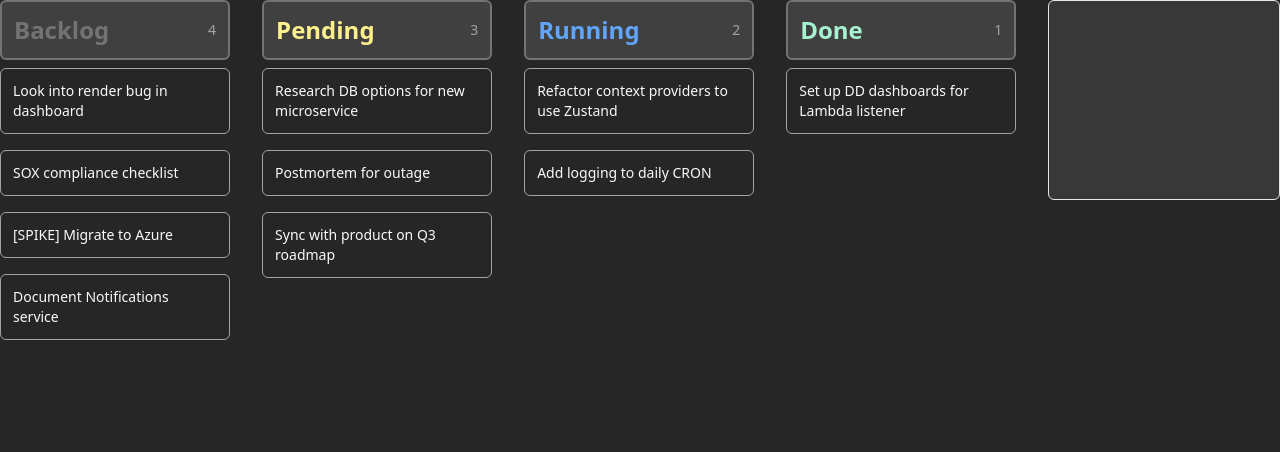
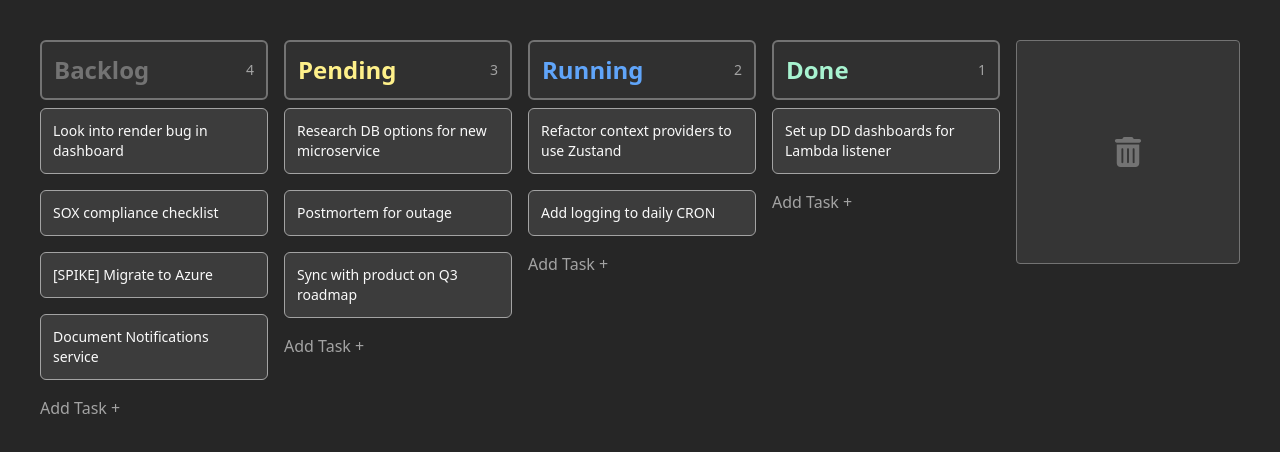
Before and after one commit to alhabib5565/explore_new, a React (Vite) app: page / in a window 1280 px wide. Shown: the top 452 px of the page. Built offline with nearby package versions, Linux system fonts and the light colour scheme.

Commit message:
done task manager

```diff
--- a/package.json
+++ b/package.json
@@ -12,7 +12,8 @@
   "dependencies": {
     "framer-motion": "^11.0.3",
     "react": "^18.2.0",
-    "react-dom": "^18.2.0"
+    "react-dom": "^18.2.0",
+    "react-icons": "^5.0.1"
   },
   "devDependencies": {
     "@types/react": "^18.2.55",
--- a/src/taskManager/TaskManager.tsx
+++ b/src/taskManager/TaskManager.tsx
@@ -1,10 +1,13 @@
 import { DragEvent, useState } from "react";
+import { motion } from "framer-motion";
+import { FaFire, FaTrashCan } from "react-icons/fa6";
 
 type TTask = {
   title: string;
   id: string;
   status: string;
 };
+
 type TColumn = {
   status: string;
   headingColor: string;
@@ -14,14 +17,15 @@ type TColumn = {
 };
 
 type TDeleteProps = Pick<TColumn, "setTask" | "tasks">;
+type TAddTaskPros = Pick<TColumn, "setTask" | "tasks" | "status">;
 
 const onDragStart = (event: DragEvent<HTMLElement>, task: TTask) => {
-  event.dataTransfer.setData("Task", task.id);
+  event.dataTransfer.setData("TaskId", task.id);
 };
 
 const TaskManager = () => {
   return (
-    <div className="min-h-screen w-full h-full bg-neutral-800 text-neutral-50">
+    <div className="min-h-screen w-full pt-10 px-10 h-full bg-neutral-800 text-neutral-50">
       <AllColumns />
     </div>
   );
@@ -30,7 +34,7 @@ const TaskManager = () => {
 const AllColumns = () => {
   const [tasks, setTasks] = useState(default_tasks);
   return (
-    <div className="flex justify-between gap-4 lg:gap-8">
+    <div className="flex justify-between gap-4 ">
       <SingleColumn
         tasks={tasks}
         setTask={setTasks}
@@ -64,33 +68,133 @@ const AllColumns = () => {
   );
 };
 
-const SingleColumn = ({ headingColor, tasks, title, status }: TColumn) => {
+const SingleColumn = ({
+  headingColor,
+  tasks,
+  title,
+  status,
+  setTask,
+}: TColumn) => {
+  const [active, setActive] = useState(false);
+
+  const onDragOver = (event: DragEvent<HTMLElement>) => {
+    event.preventDefault();
+    setActive(true);
+  };
+
+  const onDragLeave = () => {
+    setActive(false);
+  };
+
+  const onDragEnd = (event: DragEvent<HTMLElement>) => {
+    const dragableElementId = event.dataTransfer.getData("TaskId");
+    const allTasks = [...tasks];
+    const dragableElement = allTasks.find(
+      (task) => task.id === dragableElementId
+    );
+    dragableElement!.status = status;
+
+    setTask(allTasks);
+    setActive(false);
+  };
+
   const filteredTask = tasks.filter((task) => task.status === status);
   return (
     <div className=" w-full">
-      <div className="flex justify-between items-center p-3 rounded-md bg-neutral-700 border-2 border-neutral-500">
+      <div className="flex justify-between items-center p-3 rounded-md bg-neutral-700/40 border-2 border-neutral-500">
         <h2 className={`text-2xl font-bold capitalize ${headingColor}`}>
           {title}
         </h2>
         <p className="text-sm text-neutral-400">{filteredTask.length}</p>
       </div>
-      <div className="mt-2 space-y-4">
+      <motion.div
+        // layout
+        onDragOver={(e) => onDragOver(e)}
+        onDragLeave={onDragLeave}
+        onDrop={(e) => onDragEnd(e)}
+        className={`mt-2 space-y-4 min-h-[calc(100vh-110px)] ${
+          active && "bg-neutral-500/10 "
+        }`}
+      >
         {filteredTask.map((task) => (
           <Card {...task} key={task.id} />
         ))}
-      </div>
+        <AddTask tasks={tasks} setTask={setTask} status={status} />
+      </motion.div>
     </div>
   );
 };
 
 const Card = ({ title, id, status }: TTask) => {
   return (
-    <div
-      onDragStart={(e) => onDragStart(e, { id, title, status })}
-      draggable={true}
-      className="p-3 rounded-md border border-neutral-400 cursor-grab active:cursor-grabbing active:scale-95 duration-200"
-    >
-      <p className="text-sm">{title}</p>
+    <motion.div layout>
+      <div
+        onDragStart={(e) => onDragStart(e, { id, title, status })}
+        draggable={true}
+        className="p-3 rounded-md border border-neutral-400 bg-neutral-600/50 cursor-grab active:cursor-grabbing active:scale-95 duration-200"
+      >
+        <p className="text-sm">{title}</p>
+      </div>
+    </motion.div>
+  );
+};
+
+const AddTask = ({ status, tasks, setTask }: TAddTaskPros) => {
+  const [inputShow, setInputShow] = useState(false);
+  const [text, setText] = useState("");
+  const handleInputShow = () => {
+    setInputShow(!inputShow);
+  };
+
+  const handleAddTask = () => {
+    if (!text) {
+      return alert("Please write");
+    }
+    const task = [
+      ...tasks,
+      {
+        id: Math.floor((Math.random() + 20) * 1000).toString(),
+        status: status,
+        title: text,
+      },
+    ];
+    setTask(task);
+    setInputShow(false);
+  };
+  return (
+    <div>
+      {inputShow ? (
+        <motion.div layout>
+          <textarea
+            autoFocus
+            onChange={(e) => setText(e.target.value)}
+            placeholder="Add Task..."
+            className="w-full rounded border-2 border-violet-800/50 focus:border-violet-400 bg-violet-400/20 p-3 text-sm text-neutral-50 placeholder-violet-300 focus:outline-0"
+          />
+          <div className="flex justify-end items-center gap-4">
+            <button
+              onClick={handleInputShow}
+              className="text-neutral-400 hover:text-neutral-200"
+            >
+              Close
+            </button>
+            <button
+              onClick={handleAddTask}
+              className="px-2 py-1 rounded-md bg-neutral-100 hover:bg-neutral-200 transition-all text-neutral-600"
+            >
+              Add +
+            </button>
+          </div>
+        </motion.div>
+      ) : (
+        <motion.button
+          layout
+          onClick={handleInputShow}
+          className="text-neutral-400 hover:text-neutral-200"
+        >
+          Add Task +
+        </motion.button>
+      )}
     </div>
   );
 };
@@ -98,8 +202,7 @@ const Card = ({ title, id, status }: TTask) => {
 const DeleteCard = ({ tasks, setTask }: TDeleteProps) => {
   const [active, setActive] = useState(false);
   const onDragEnd = (event: DragEvent<HTMLElement>) => {
-    console.log(event, "sdfsfs");
-    const deleteTaskId = event.dataTransfer.getData("Task");
+    const deleteTaskId = event.dataTransfer.getData("TaskId");
     const remaingingTasks = tasks.filter((task) => task.id !== deleteTaskId);
     setTask(remaingingTasks);
     setActive(false);
@@ -118,10 +221,14 @@ const DeleteCard = ({ tasks, setTask }: TDeleteProps) => {
       onDrop={(e) => onDragEnd(e)}
       onDragOver={(e) => onDragOver(e)}
       onDragLeave={onDragLeave}
-      className={`h-[200px] w-full bg-neutral-700/70 border rounded-md ${
-        active ? "border-red-600 bg-red-500/15 text-red-600" : ""
+      className={` grid h-56 w-56 shrink-0 place-content-center rounded border text-3xl ${
+        active
+          ? "border-red-800 bg-red-800/20 text-red-500"
+          : "border-neutral-500 bg-neutral-500/20 text-neutral-500"
       }`}
-    ></div>
+    >
+      {active ? <FaFire className="animate-bounce" /> : <FaTrashCan />}
+    </div>
   );
 };
 
```
Also changed, not shown: 1 other file (tests, documents, lock files or other folders).
